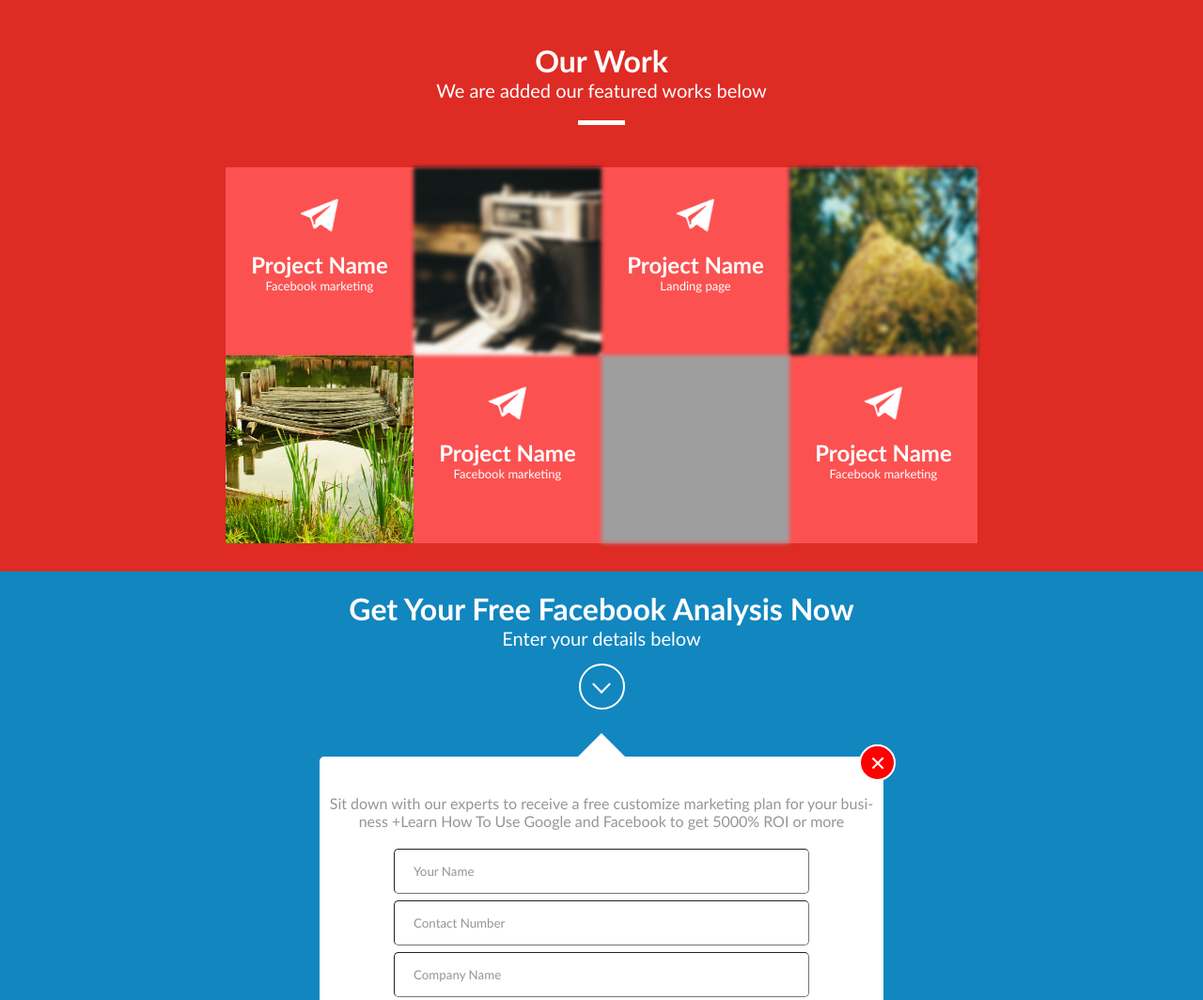
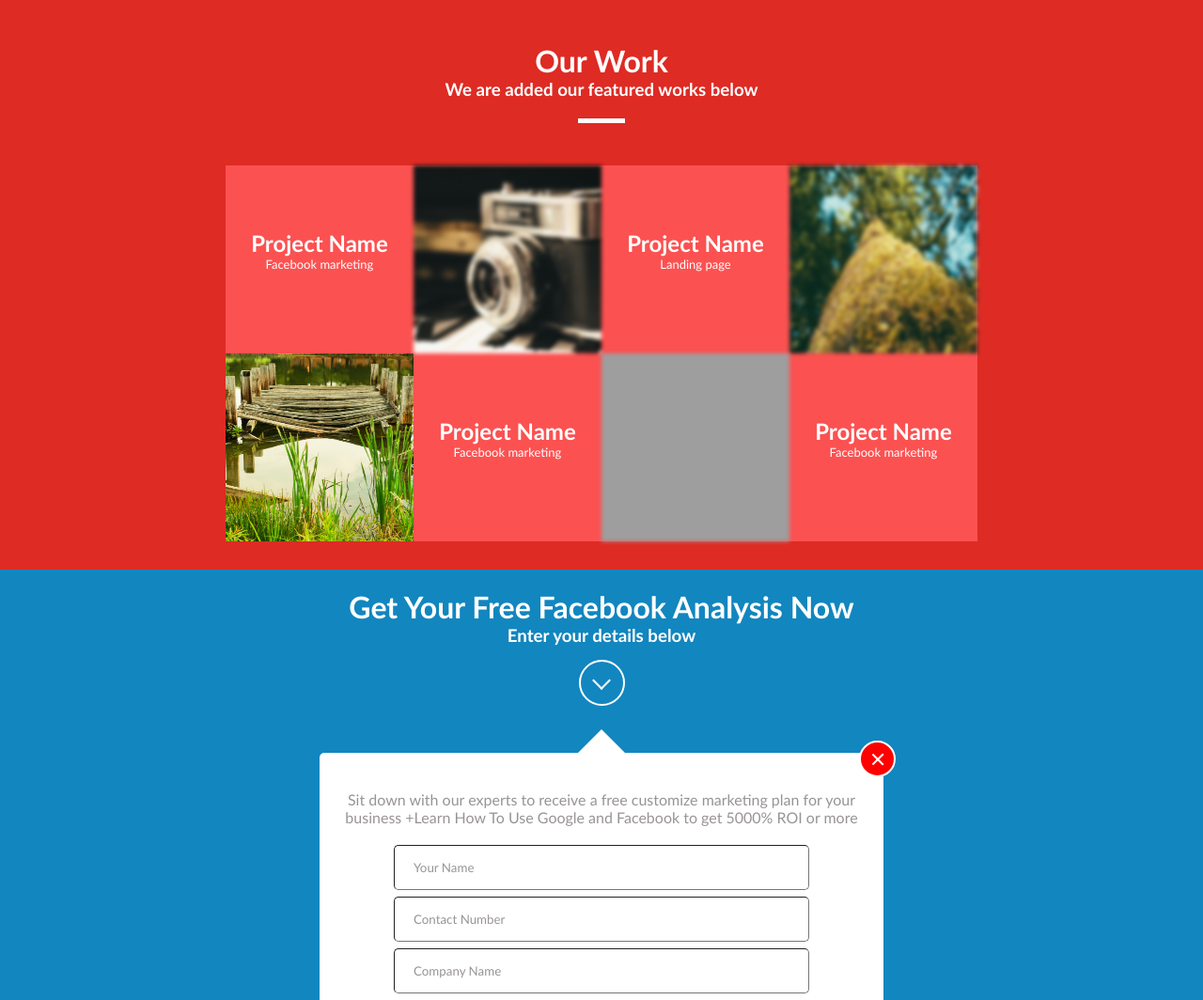
Before and after one commit to Amerycia/dop4.1, a plain HTML site: page index.html in a window 1280 px wide. Shown: the top 1064 px of the page at 94% size. Drawn offline with Linux system fonts and the light colour scheme; grey boxes are pictures that could not be loaded.

Commit message:
Update index.html

```diff
--- a/index.html
+++ b/index.html
@@ -9,13 +9,13 @@
 <body>
     <header>
         <h1>Our Work</h1>
-        <p class="p">We are added our featured works below</p>
+        <h3>We are added our featured works below</h3>
         <div id="white_line"></div>
 
         <table id="header_table">
             <tr>
                 <td>
-                    <img src="./img/plane.png" alt="plane" class="plane">
+                    <div class="plane"></div>
                     <h2>Project Name</h2>
                     <p class="Facebook_mar">Facebook marketing</p>
                 </td>
@@ -23,7 +23,7 @@
                     <img src="./img/photo.jpg" alt="camera" class="img blur">
                 </td>
                 <td>
-                    <img src="./img/plane.png" alt="plane" class="plane">
+                    <div class="plane"></div>
                     <h2>Project Name</h2>
                     <p class="Facebook_mar">Landing page</p>
                 </td>
@@ -36,7 +36,7 @@
                     <img src="./img/river.jpg" alt="bridge" class="img">
                 </td>
                 <td>
-                    <img src="./img/plane.png" alt="plane" class="plane">
+                    <div class="plane"></div>
                     <h2>Project Name</h2>
                     <p class="Facebook_mar">Facebook marketing</p>
                 </td>
@@ -44,7 +44,7 @@
                     <img src="./img/rainforest-path.jpg" alt="rainforest" class="img blur">
                 </td>
                 <td>
-                    <img src="./img/plane.png" alt="plane" class="plane">
+                    <div class="plane"></div>
                     <h2>Project Name</h2>
                     <p class="Facebook_mar">Facebook marketing</p>
                 </td>
@@ -54,12 +54,11 @@
 
     <div id="block1">
         <h1>Get Your Free Facebook Analysis Now</h1>
-        <p class="p">Enter your details below</p>
+        <h3>Enter your details below</h3>
         <div id="circle"></div>
         <form action="#" id="block1_form" name="regist_info">
             <div id="krestik"></div>
-            <p>Sit down with our experts to receive a free customize marketing plan for your busi-
-            <br>ness +Learn How To Use Google and Facebook to get 5000% ROI or more</p>
+            <p>Sit down with our experts to receive a free customize marketing plan for your business +Learn How To Use Google and Facebook to get 5000% ROI or more</p>
             <input type="text" name="username" placeholder="Your Name" autocomplete="on">
             <input type="tel" name="phone number" placeholder="Contact Number" autocomplete="on">
             <input type="text" name="company name" placeholder="Company Name" autocomplete="on">
```
